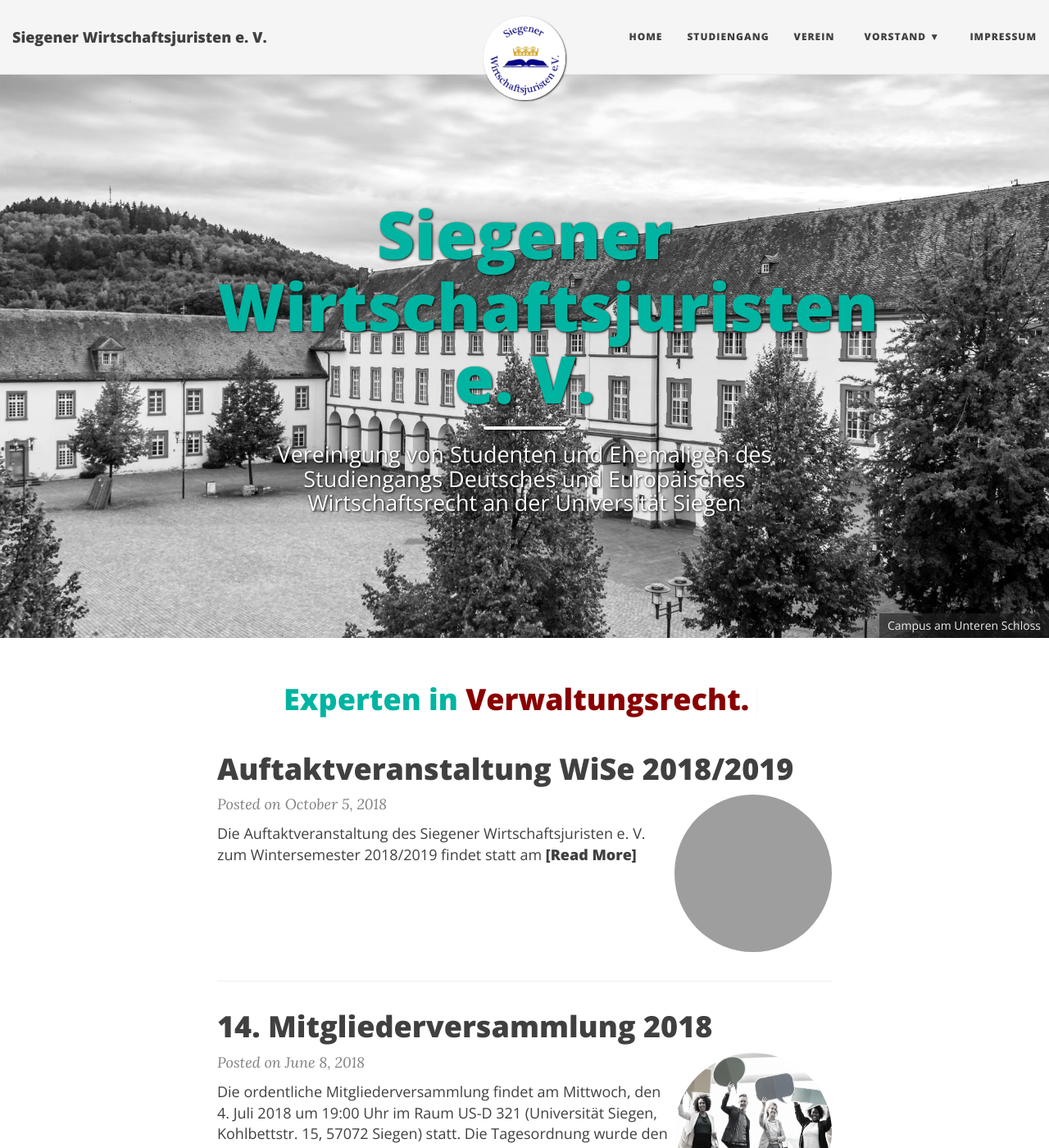
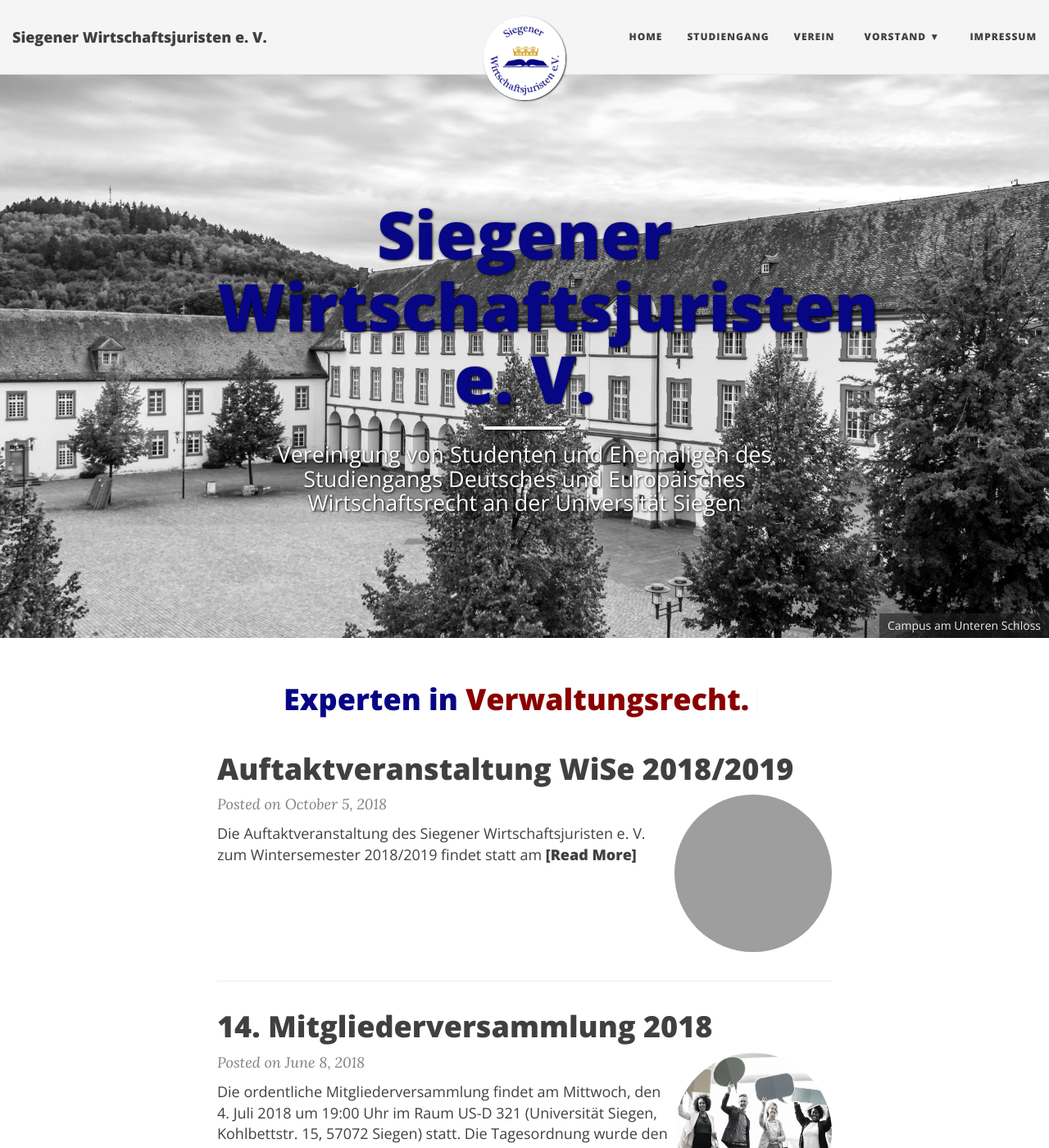
Before and after one commit to dewrs/dewrs.github.io, a Jekyll site: the page built from index.html, in a window 1280 px wide and 1400 px high. Shown: the whole window at 82% size. Built offline with Jekyll 4.4.1, drawn with Linux system fonts in a browser that asks for light colours; nearby versions of some CDN libraries; the list of posts is cut into pages by our own code; grey boxes are pictures that could not be loaded.

Commit message:
Updated headline color siegen

```diff
--- a/css/main.css
+++ b/css/main.css
@@ -24,7 +24,7 @@
 h1{
   font-family: 'Open Sans', 'Helvetica Neue', Helvetica, Arial, sans-serif;
   font-weight: 800;
-  color: rgb(0, 180, 161);
+  color: rgb(7, 6, 133);
 }
 h2,h3,h4,h5,h6 {
   font-family: 'Open Sans', 'Helvetica Neue', Helvetica, Arial, sans-serif;
```
